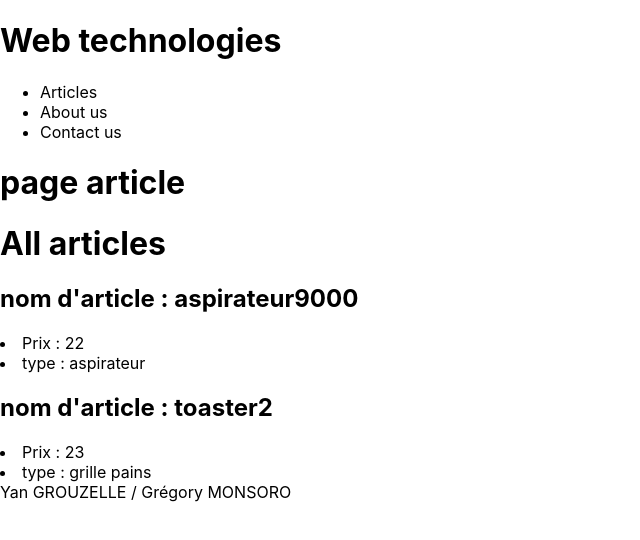
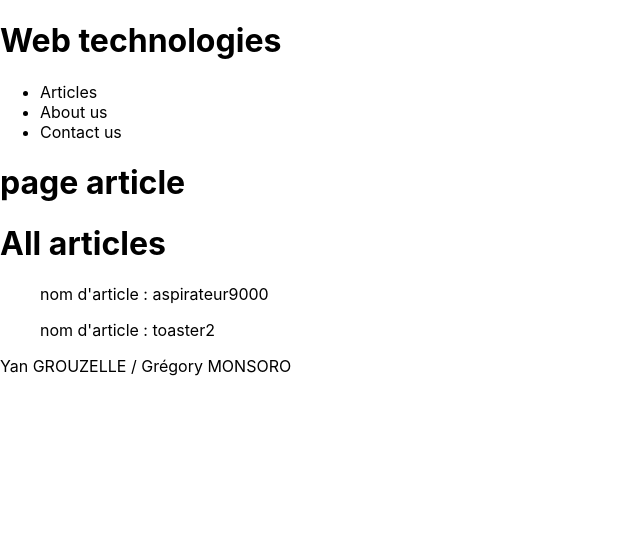
Before and after one commit to gr3g0ry552/ece-webtech-grouzelle-monsoro, a Next.js app in the folder app/: page /articles in a window 1280 px wide. Shown: the top 540 px of the page, without its empty margins (0-640 px from the left). Built offline with nearby package versions, Linux system fonts and the light colour scheme.

Commit message:
feat:ajout tailwind et fin lab4

```diff
--- a/app/package.json
+++ b/app/package.json
@@ -14,7 +14,10 @@
     "react-dom": "^18.2.0"
   },
   "devDependencies": {
+    "autoprefixer": "^10.4.12",
     "eslint": "8.25.0",
-    "eslint-config-next": "12.3.1"
+    "eslint-config-next": "12.3.1",
+    "postcss": "^8.4.18",
+    "tailwindcss": "^3.1.8"
   }
 }
--- a/app/pages/articles.js
+++ b/app/pages/articles.js
@@ -1,3 +1,4 @@
+import Link from "next/link";
 import Layout from "../componnent/layout";
 
 
@@ -15,25 +16,23 @@ export default function article({article}){
 return (
 <Layout>
 <h1>page article</h1>
-<div>
+
 <h1>All articles</h1>
         {
             article.map(article=>(
+                <Link href={"/articles/"+article.id} key={article.id}>
 
 <div key={article.id}>
-<a>
-    <h2>nom d'article : {article.name}</h2>
-    <li>Prix : {article.price}</li>
-    <li>type : {article.type}</li>
-
-</a>
+<ul>
+nom d'article : {article.name}
+</ul>
 
 
 </div>
-
+ </Link>
             ))
         }
-</div>
+
 
 </Layout>
 );
--- /dev/null
+++ b/app/postcss.config.js
@@ -0,0 +1,6 @@
+module.exports = {
+  plugins: {
+    tailwindcss: {},
+    autoprefixer: {},
+  },
+}
```
Also changed, not shown: app/pages/articles/[id].js (added, +42 -0 lines), app/tailwind.config.js (added, +9 -0 lines), 1 other file (tests, documents, lock files or other folders).
